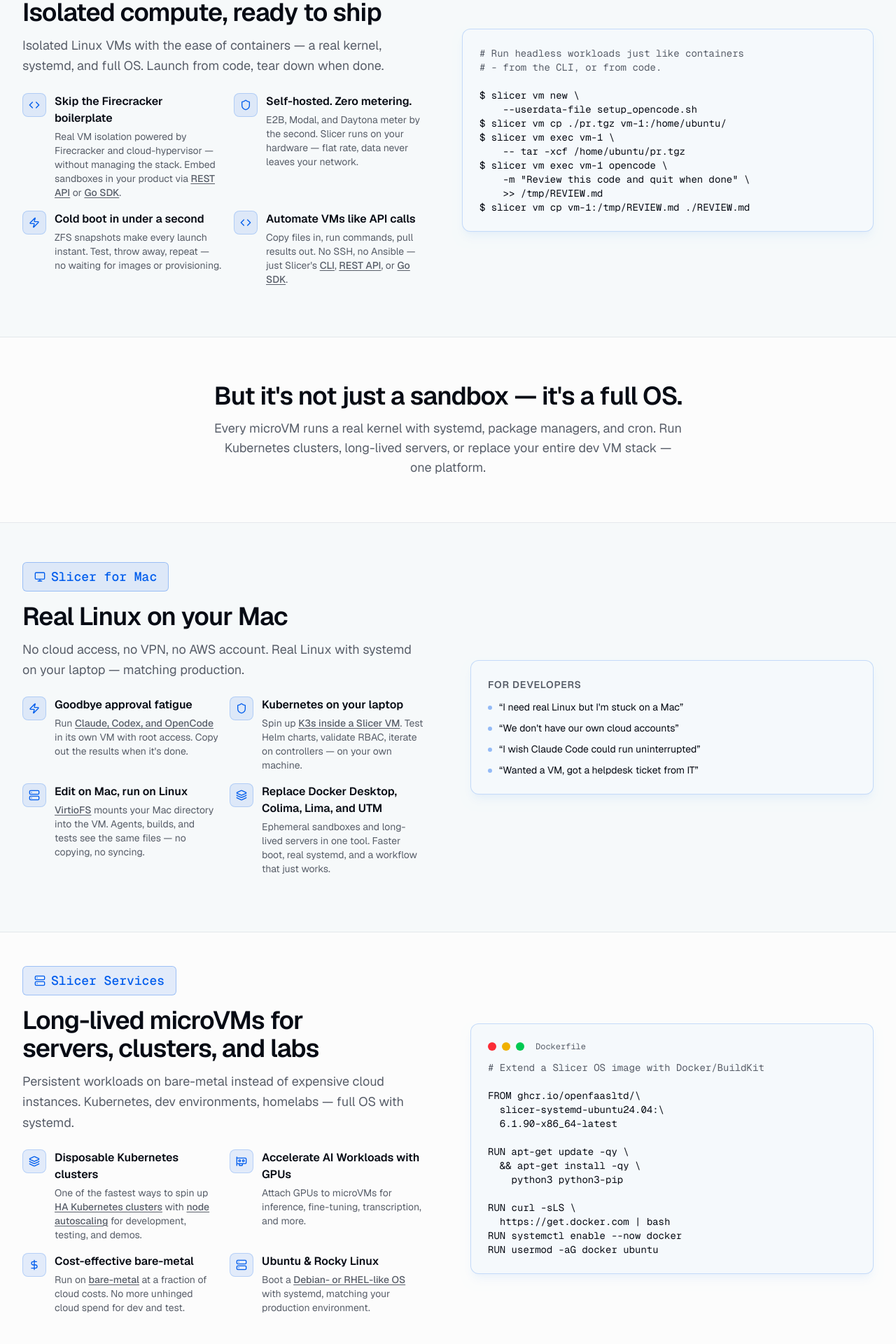
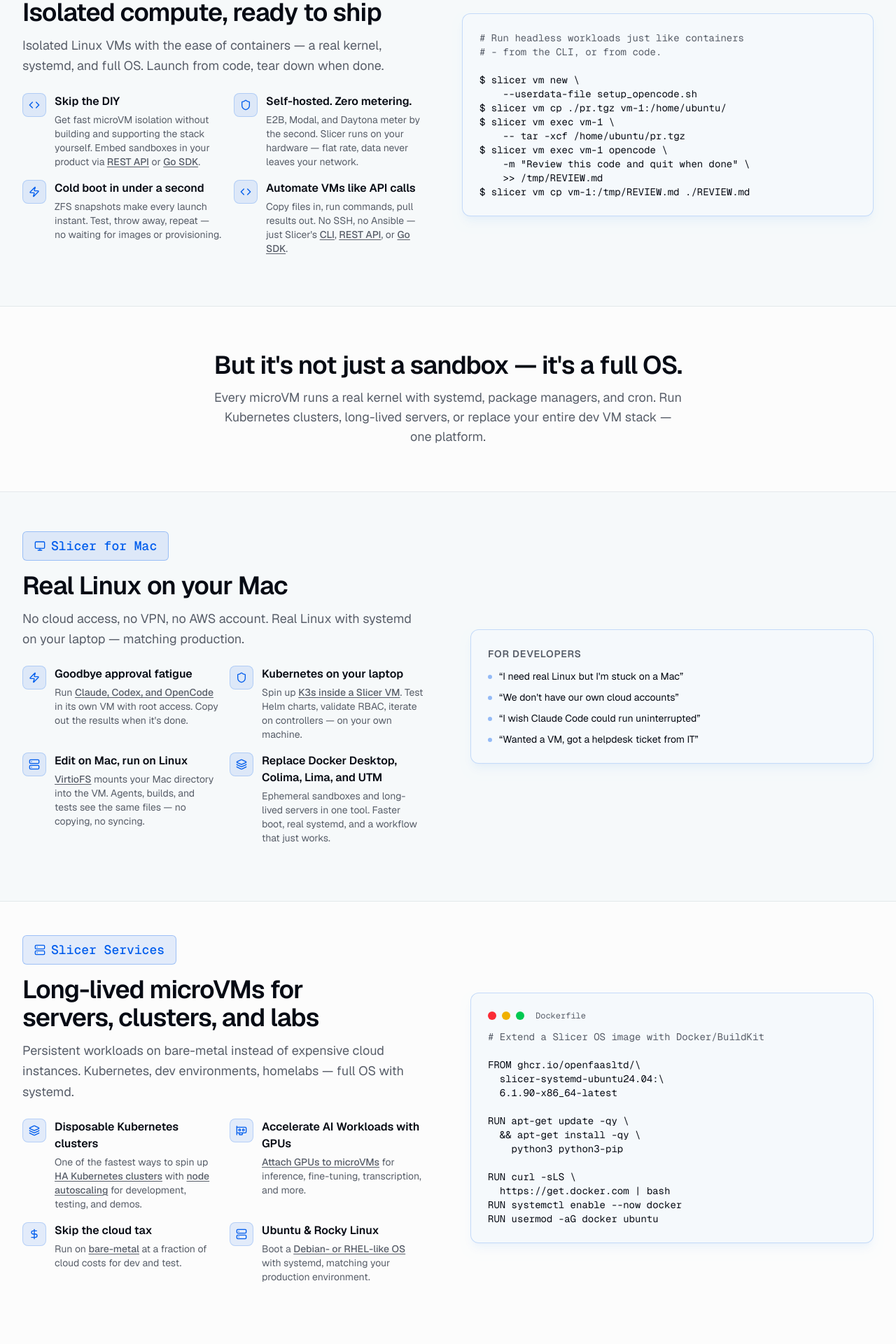
Before and after one commit to slicervm/slicervm.com, a Next.js app: page / in a window 1280 px wide. Shown: the part 640-2560 px from the top of the page at 70% size. Built offline with nearby package versions, Linux system fonts and the light colour scheme; no server answers.

Commit message:
Minor reorg on homepage
Signed-off-by: Alex Ellis (OpenFaaS Ltd) <alexellis2@gmail.com>

```diff
--- a/src/app/page.tsx
+++ b/src/app/page.tsx
@@ -98,9 +98,10 @@ export default function HomePage() {
                     <Code className="h-4 w-4 text-primary" />
                   </div>
                   <div>
-                    <h3 className="font-semibold mb-1">Skip the Firecracker boilerplate</h3>
+                    <h3 className="font-semibold mb-1">Skip the DIY</h3>
                     <p className="text-sm text-muted-foreground">
-                      Real VM isolation powered by Firecracker and cloud-hypervisor — without managing the stack. Embed sandboxes in your product via{" "}
+                      Get fast microVM isolation without building and supporting the
+                      stack yourself. Embed sandboxes in your product via{" "}
                       <a
                         href="https://docs.slicervm.com/reference/api/"
                         target="_blank"
@@ -428,8 +429,15 @@ $ slicer vm cp vm-1:/tmp/REVIEW.md ./REVIEW.md
                       Accelerate AI Workloads with GPUs
                     </h3>
                     <p className="text-sm text-muted-foreground">
-                      Attach GPUs to microVMs for inference, fine-tuning,
-                      transcription, and more.
+                      <a
+                        href="https://docs.slicervm.com/examples/gpu-ollama/"
+                        target="_blank"
+                        rel="noopener noreferrer"
+                        className="text-muted-foreground hover:text-foreground underline underline-offset-2 font-medium transition-colors"
+                      >
+                        Attach GPUs to microVMs
+                      </a>{" "}
+                      for inference, fine-tuning, transcription, and more.
                     </p>
                   </div>
                 </div>
@@ -439,7 +447,7 @@ $ slicer vm cp vm-1:/tmp/REVIEW.md ./REVIEW.md
                   </div>
                   <div>
                     <h3 className="font-semibold mb-1">
-                      Cost-effective bare-metal
+                      Skip the cloud tax
                     </h3>
                     <p className="text-sm text-muted-foreground">
                       Run on{" "}
@@ -451,7 +459,7 @@ $ slicer vm cp vm-1:/tmp/REVIEW.md ./REVIEW.md
                       >
                         bare-metal
                       </a>{" "}
-                      at a fraction of cloud costs. No more unhinged cloud spend for dev and test.
+                      at a fraction of cloud costs for dev and test.
                     </p>
                   </div>
                 </div>
```
